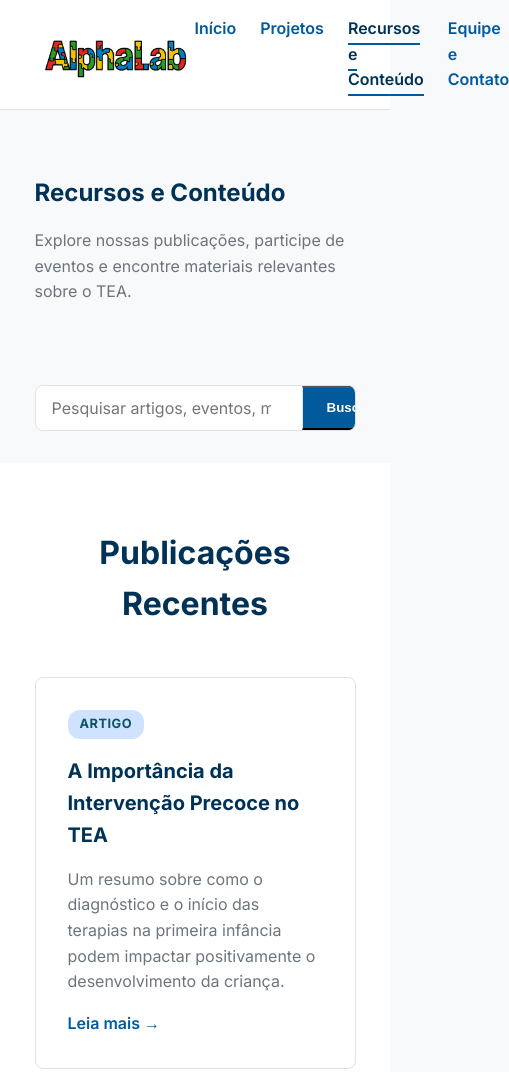
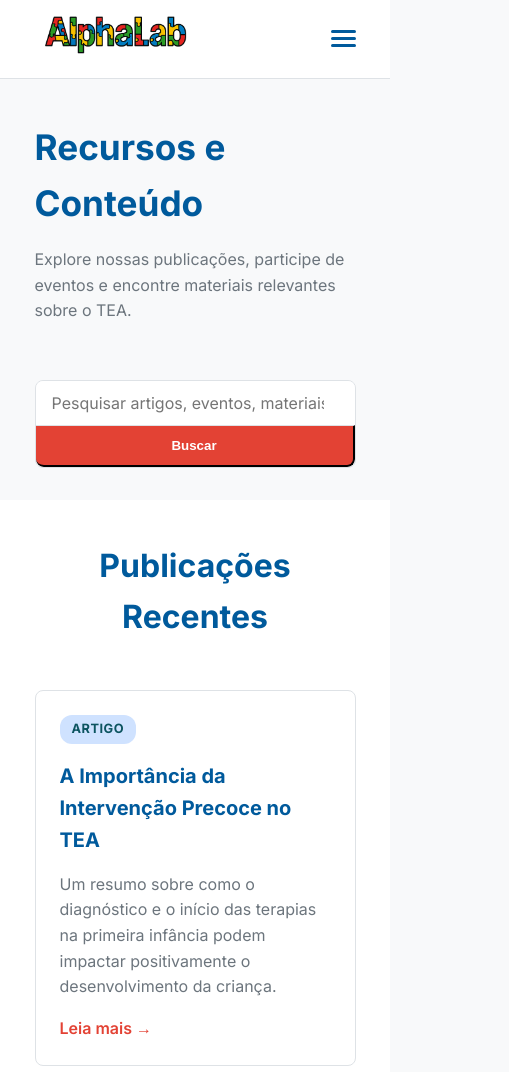
Before and after one commit to olinicker/alpha-lab, a plain HTML site: page pages/recursos.html in a window 390 px wide. Shown: the top 1072 px of the page, 509 px wide, since content can reach past the window. Drawn offline with Linux system fonts and the light colour scheme.

Commit message:
aplicando responsividade

```diff
--- a/pages/recursos.html
+++ b/pages/recursos.html
@@ -38,6 +38,11 @@
             <li><a href="../pages/equipe.html">Equipe e Contato</a></li>
           </ul>
         </nav>
+        <button class="menu-toggle" aria-label="Abrir menu">
+          <span class="bar"></span>
+          <span class="bar"></span>
+          <span class="bar"></span>
+        </button>
       </div>
     </header>
 
@@ -142,5 +147,13 @@
         <p>&copy; 2024 AlphaLab. Todos os direitos reservados.</p>
       </div>
     </footer>
+    <script>
+      const menuToggle = document.querySelector(".menu-toggle");
+      const nav = document.querySelector("nav");
+      menuToggle.addEventListener("click", () => {
+        nav.classList.toggle("active");
+        menuToggle.classList.toggle("active");
+      });
+    </script>
   </body>
 </html>
--- a/styles/global.css
+++ b/styles/global.css
@@ -1,15 +1,14 @@
+/* === ESTILOS GLOBAIS === */
 :root {
-  --cor-primaria: #003256;
-  --cor-secundaria: #005a9c;
+  --cor-primaria: #005a9c;
+  --cor-secundaria: #e34234;
   --cor-destaque: #ffc107;
   --cor-sucesso: #28a745;
-
   --cor-fundo: #f8f9fa;
   --cor-texto: #212529;
   --cor-texto-claro: #6c757d;
   --cor-branco: #ffffff;
   --cor-borda: #dee2e6;
-
   --fonte-principal: "Inter", sans-serif;
 }
 
@@ -33,18 +32,15 @@ h3 {
   margin-bottom: 1rem;
   font-weight: 700;
 }
-
 p {
   margin-bottom: 1rem;
   color: var(--cor-texto-claro);
 }
-
 a {
   color: var(--cor-secundaria);
   text-decoration: none;
   transition: color 0.3s ease;
 }
-
 a:hover {
   color: var(--cor-primaria);
 }
@@ -56,14 +52,12 @@ a:hover {
   padding: 0 15px;
 }
 
+/* --- NAVBAR --- */
 .navbar {
   background-color: var(--cor-branco);
   padding: 1rem 0;
   border-bottom: 1px solid var(--cor-borda);
   z-index: 1000;
-  display: flex;
-  flex-direction: row;
-  align-items: center;
 }
 
 .navbar .container {
@@ -74,7 +68,6 @@ a:hover {
 
 .navbar .logo {
   width: 10rem;
-  padding-top: 1rem;
 }
 
 .navbar nav ul {
@@ -82,19 +75,35 @@ a:hover {
   display: flex;
   gap: 1.5rem;
 }
-
 .navbar nav a {
   font-weight: 600;
   padding-bottom: 5px;
   border-bottom: 2px solid transparent;
 }
-
 .navbar nav a.active,
 .navbar nav a:hover {
   color: var(--cor-primaria);
   border-bottom-color: var(--cor-secundaria);
 }
 
+/* --- MENU HAMBÚRGUER (escondido em telas grandes) --- */
+.menu-toggle {
+  display: none;
+  flex-direction: column;
+  gap: 4px;
+  cursor: pointer;
+  border: none;
+  background: transparent;
+}
+.menu-toggle .bar {
+  width: 25px;
+  height: 3px;
+  background-color: var(--cor-primaria);
+  border-radius: 2px;
+  transition: all 0.3s ease;
+}
+
+/* --- FOOTER --- */
 .footer {
   background-color: var(--cor-primaria);
   color: var(--cor-branco);
@@ -102,17 +111,20 @@ a:hover {
   padding: 2rem 0;
   margin-top: 4rem;
 }
-
 .footer p {
   color: var(--cor-branco);
   opacity: 0.8;
   margin: 0;
+}
+.footer .logo-if {
+  width: 8rem;
 }
 
 main section {
   padding: 4rem 0;
 }
 
+/* --- BOTÕES --- */
 .btn {
   display: inline-block;
   padding: 0.75rem 1.5rem;
@@ -121,28 +133,82 @@ main section {
   text-align: center;
   transition: transform 0.2s ease, background-color 0.2s ease;
 }
-
 .btn:hover {
   transform: translateY(-2px);
 }
-
 .btn-primary {
   background-color: var(--cor-secundaria);
   color: var(--cor-branco);
 }
-
 .btn-primary:hover {
-  background-color: #007a6b;
+  background-color: #c73426;
   color: var(--cor-branco);
 }
-
 .btn-secondary {
   background-color: transparent;
   color: var(--cor-secundaria);
   border: 2px solid var(--cor-secundaria);
 }
-
 .btn-secondary:hover {
   background-color: var(--cor-secundaria);
   color: var(--cor-branco);
 }
+
+/* === MEDIA QUERIES PARA RESPONSIVIDADE === */
+@media (max-width: 768px) {
+  /* --- AJUSTES GERAIS --- */
+  h1 {
+    font-size: 2.2rem;
+  }
+  h2 {
+    font-size: 1.8rem;
+  }
+  main section {
+    padding: 2.5rem 0;
+  }
+
+  /* --- NAVBAR PARA CELULAR --- */
+
+  main .hero .container .alpha-lab-banner {
+    width: 16rem;
+  }
+  .menu-toggle {
+    display: flex;
+  }
+  .navbar nav {
+    display: none;
+    position: absolute;
+    top: 70px; /* Altura da navbar */
+    left: 0;
+    width: 100%;
+    background-color: var(--cor-branco);
+    border-bottom: 1px solid var(--cor-borda);
+  }
+  .navbar nav.active {
+    display: block;
+  }
+  .navbar nav ul {
+    flex-direction: column;
+    text-align: center;
+    padding: 1rem 0;
+  }
+  .navbar nav ul li {
+    padding: 0.75rem 0;
+  }
+
+  /* Animação do botão hambúrguer */
+  .menu-toggle.active .bar:nth-child(1) {
+    transform: rotate(45deg) translate(5px, 5px);
+  }
+  .menu-toggle.active .bar:nth-child(2) {
+    opacity: 0;
+  }
+  .menu-toggle.active .bar:nth-child(3) {
+    transform: rotate(-45deg) translate(5px, -5px);
+  }
+
+  /* --- FOOTER --- */
+  .footer .container {
+    flex-direction: column;
+  }
+}
--- a/styles/projetos.css
+++ b/styles/projetos.css
@@ -1,18 +1,15 @@
 /* === ESTILOS ESPECÍFICOS PARA A PÁGINA DE PROJETOS (projetos.html) === */
 
-/* --- Cabeçalho da Página (Genérico para páginas internas) --- */
 .page-header {
   background-color: var(--cor-primaria);
   padding: 3rem 0;
   text-align: center;
   color: var(--cor-branco);
 }
-
 .page-header h1 {
   color: var(--cor-branco);
   font-size: 2.5rem;
 }
-
 .page-header p {
   color: var(--cor-branco);
   opacity: 0.9;
@@ -20,13 +17,11 @@
   margin: 1rem auto 0;
 }
 
-/* --- Seção de Projetos --- */
 .projects-section .container {
   display: flex;
   flex-direction: column;
   gap: 2.5rem;
 }
-
 .project-card {
   background-color: var(--cor-branco);
   border: 1px solid var(--cor-borda);
@@ -36,40 +31,32 @@
   flex-direction: column;
   transition: box-shadow 0.3s ease;
 }
-
 .project-card:hover {
   box-shadow: 0 4px 20px rgba(0, 0, 0, 0.08);
 }
-
 .project-content {
   padding: 2.5rem;
   position: relative;
 }
-
 .project-card h2 {
   font-size: 1.75rem;
   margin-top: 1rem;
 }
-
 .project-card .project-description {
   margin-bottom: 1.5rem;
 }
-
 .project-card ul {
   list-style: none;
   padding-left: 0;
 }
-
 .project-card ul li {
   margin-bottom: 0.5rem;
   color: var(--cor-texto-claro);
 }
-
 .project-card ul li strong {
   color: var(--cor-texto);
 }
 
-/* --- Status do Projeto --- */
 .project-status {
   display: inline-block;
   padding: 0.25rem 0.75rem;
@@ -79,13 +66,27 @@
   text-transform: uppercase;
   letter-spacing: 0.5px;
 }
-
 .project-status.active {
-  background-color: #d4edda; /* Verde claro */
-  color: #155724; /* Verde escuro */
+  background-color: #d4edda;
+  color: #155724;
+}
+.project-status.in-development {
+  background-color: #fff3cd;
+  color: #856404;
 }
 
-.project-status.in-development {
-  background-color: #fff3cd; /* Amarelo claro */
-  color: #856404; /* Amarelo escuro */
+/* === MEDIA QUERIES === */
+@media (max-width: 768px) {
+  .page-header {
+    padding: 2rem 0;
+  }
+  .page-header h1 {
+    font-size: 2rem;
+  }
+  .project-content {
+    padding: 1.5rem;
+  }
+  .project-card h2 {
+    font-size: 1.5rem;
+  }
 }
--- a/styles/recursos.css
+++ b/styles/recursos.css
@@ -1,12 +1,10 @@
 /* === ESTILOS ESPECÍFICOS PARA A PÁGINA DE RECURSOS (recursos.html) === */
 
-/* --- Seção de Busca --- */
 .search-section {
   background-color: var(--cor-fundo);
   padding-top: 0;
   padding-bottom: 2rem;
 }
-
 .search-bar {
   display: flex;
   max-width: 700px;
@@ -15,7 +13,6 @@
   border-radius: 8px;
   overflow: hidden;
 }
-
 .search-bar input[type="search"] {
   flex-grow: 1;
   border: none;
@@ -23,26 +20,21 @@
   font-size: 1rem;
   font-family: var(--fonte-principal);
 }
-
 .search-bar input[type="search"]:focus {
   outline: none;
-  box-shadow: 0 0 0 2px var(--cor-secundaria-transparente);
+  box-shadow: 0 0 0 2px rgba(227, 66, 52, 0.2);
 }
-
 .search-bar .btn {
   border-radius: 0;
   border-left: 1px solid var(--cor-borda);
 }
 
-/* --- Seções de Conteúdo (Publicações e Eventos) --- */
 .publications-section {
   background-color: var(--cor-branco);
 }
-
 .events-section {
   background-color: var(--cor-fundo);
 }
-
 .publications-section h2,
 .events-section h2 {
   text-align: center;
@@ -50,13 +42,11 @@
   margin-bottom: 3rem;
 }
 
-/* --- Grid e Cards de Conteúdo --- */
 .content-grid {
   display: grid;
   grid-template-columns: repeat(auto-fit, minmax(320px, 1fr));
   gap: 2rem;
 }
-
 .content-card {
   background-color: var(--cor-branco);
   border: 1px solid var(--cor-borda);
@@ -65,17 +55,14 @@
   display: flex;
   flex-direction: column;
 }
-
 .content-card h3 {
   font-size: 1.25rem;
   margin-top: 1rem;
 }
-
 .content-card p {
-  flex-grow: 1; /* Faz o parágrafo ocupar o espaço disponível */
+  flex-grow: 1;
 }
 
-/* --- Etiquetas de Conteúdo (Tags) --- */
 .content-tag {
   display: inline-block;
   padding: 0.25rem 0.75rem;
@@ -84,28 +71,41 @@
   font-weight: 700;
   text-transform: uppercase;
   letter-spacing: 0.5px;
-  align-self: flex-start; /* Alinha a tag no início do card */
+  align-self: flex-start;
 }
-
 .content-tag {
-  background-color: #cfe2ff; /* Azul claro */
+  background-color: #cfe2ff;
   color: #0c5460;
 }
-
 .content-tag.event {
-  background-color: #f5c6cb; /* Rosa claro */
+  background-color: #f5c6cb;
   color: #721c24;
 }
 
-/* --- Link "Leia mais" --- */
 .read-more {
   font-weight: 600;
   align-self: flex-start;
-  margin-top: auto; /* Empurra para o final do card */
+  margin-top: auto;
+}
+.content-card .btn {
+  align-self: flex-start;
+  margin-top: auto;
 }
 
-/* --- Botão dentro do card --- */
-.content-card .btn {
-  align-self: flex-start; /* Alinha o botão no início */
-  margin-top: auto; /* Empurra o botão para o final do card */
+/* === MEDIA QUERIES === */
+@media (max-width: 768px) {
+  .search-bar {
+    flex-direction: column;
+  }
+  .search-bar .btn {
+    border-radius: 0 0 8px 8px;
+    border-left: none;
+    border-top: 1px solid var(--cor-borda);
+  }
+  .content-grid {
+    grid-template-columns: 1fr;
+  }
+  .content-card {
+    padding: 1.5rem;
+  }
 }
```
Also changed, not shown: index.html (+18 -1 lines), pages/equipe.html (+13 -0 lines), pages/projetos.html (+13 -0 lines), styles/equipe.css (+13 -16 lines), styles/inicio.css (+21 -20 lines), assets/fotos/emerson.jpg (added), assets/fotos/fabio.png (added), assets/if.png (added).
